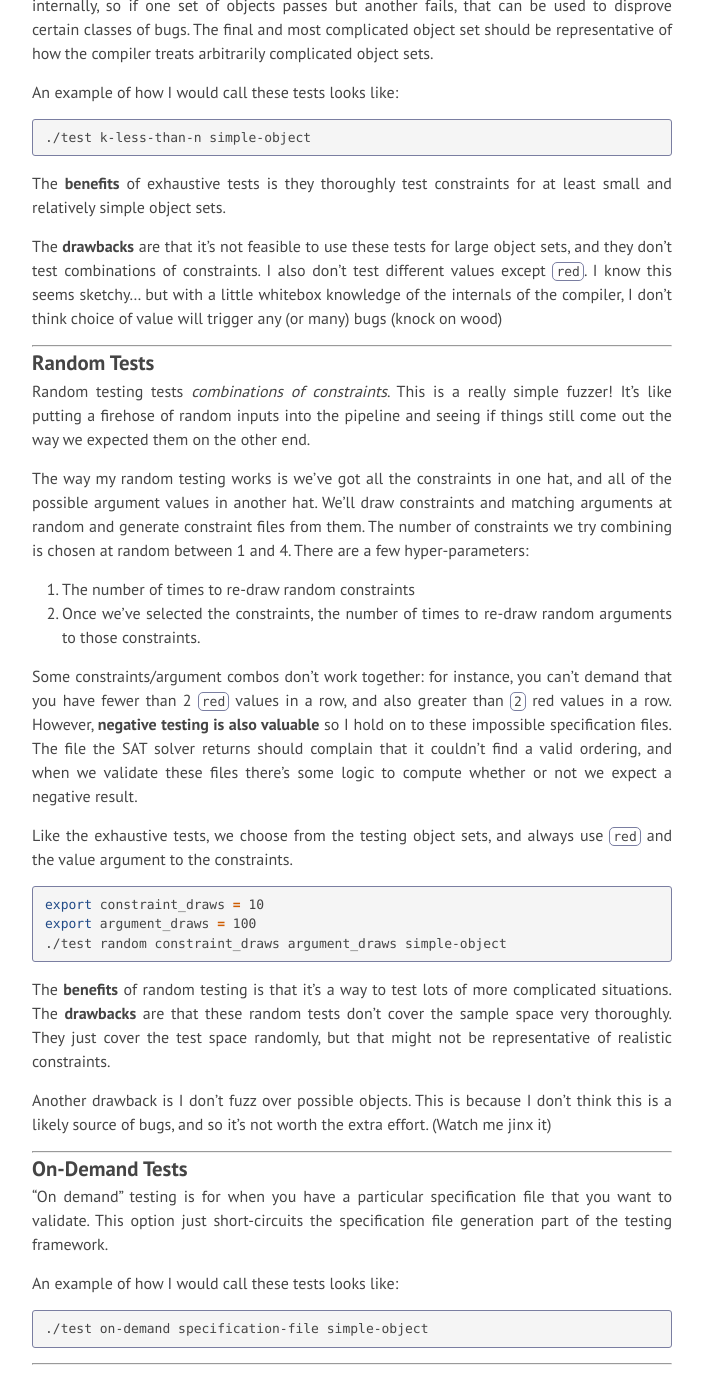
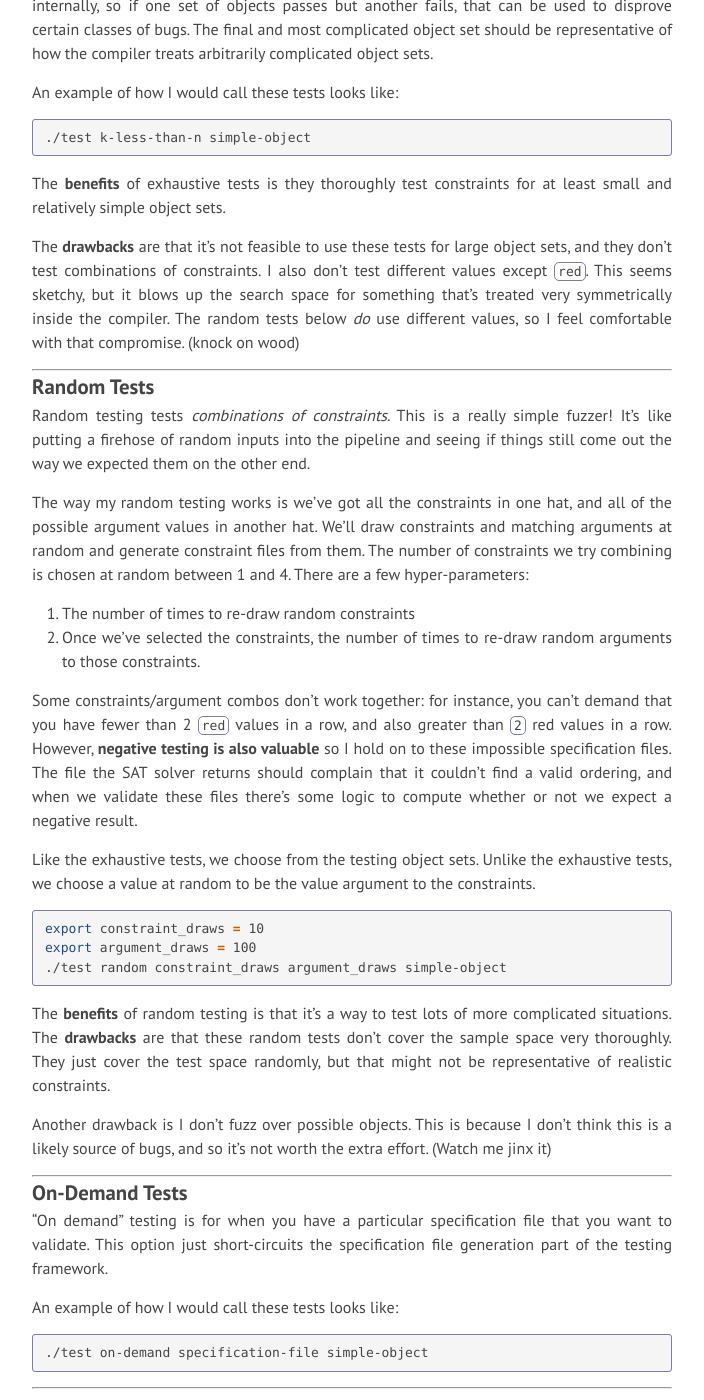
Before and after one commit to anniecherk/anniecherk.github.io, a Jekyll site: the page built from _posts/2017-06-05-System-Testing-Compiler.markdown, in a window 1280 px wide and 1400 px high, scrolled down 5589 px. Shown: the whole window, without its empty margins (288-992 px from the left). Built offline with Jekyll 4.4.1, drawn with Linux system fonts in a browser that asks for light colours; nearby versions of some CDN libraries.

Commit message:
updated system testing on using random values

````diff
--- a/_posts/2017-06-05-System-Testing-Compiler.markdown
+++ b/_posts/2017-06-05-System-Testing-Compiler.markdown
@@ -187,7 +187,7 @@ An example of how I would call these tests looks like:
 
 The **benefits** of exhaustive tests is they thoroughly test constraints for at least small and relatively simple object sets.
 
-The **drawbacks** are that it's not feasible to use these tests for large object sets, and they don't test combinations of constraints. I also don't test different values except `red`. I know this seems sketchy... but with a little whitebox knowledge of the internals of the compiler, I don't think choice of value will trigger any (or many) bugs (knock on wood)
+The **drawbacks** are that it's not feasible to use these tests for large object sets, and they don't test combinations of constraints. I also don't test different values except `red`. This seems sketchy, but it blows up the search space for something that's treated very symmetrically inside the compiler. The random tests below *do* use different values, so I feel comfortable with that compromise. (knock on wood)
 
 <hr>
 
@@ -201,7 +201,7 @@ The way my random testing works is we've got all the constraints in one hat, and
 
 Some constraints/argument combos don't work together: for instance, you can't demand that you have fewer than 2 `red` values in a row, and also greater than `2` red values in a row. However, **negative testing is also valuable** so I hold on to these impossible specification files. The file the SAT solver returns should complain that it couldn't find a valid ordering, and when we validate these files there's some logic to compute whether or not we expect a negative result.
 
-Like the exhaustive tests, we choose from the testing object sets, and always use `red` and the value argument to the constraints.
+Like the exhaustive tests, we choose from the testing object sets. Unlike the exhaustive tests, we choose a value at random to be the value argument to the constraints.
 
 ```bash
 export constraint_draws = 10
````
